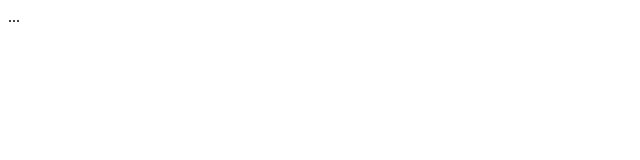
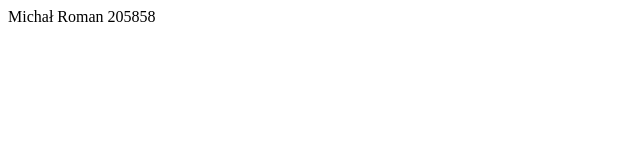
Before and after one commit to Dr-Nicholas/Dr-Nicholas.github.io, a plain HTML site: page index.html in a window 1280 px wide. Shown: the whole page, without its empty margins (0-640 px from the left). Drawn offline with Linux system fonts and the light colour scheme.

Commit message:
Update index.html

```diff
--- a/index.html
+++ b/index.html
@@ -2,9 +2,9 @@
 <html lang="pl">
 	<head>
 		<meta charset="UTF-8">
-		<title>...</title>
+		<title>Zadanie1</title>
 	</head>
 	<body>
-		...
+		Michał Roman 205858
 	</body>
 </html>
```
